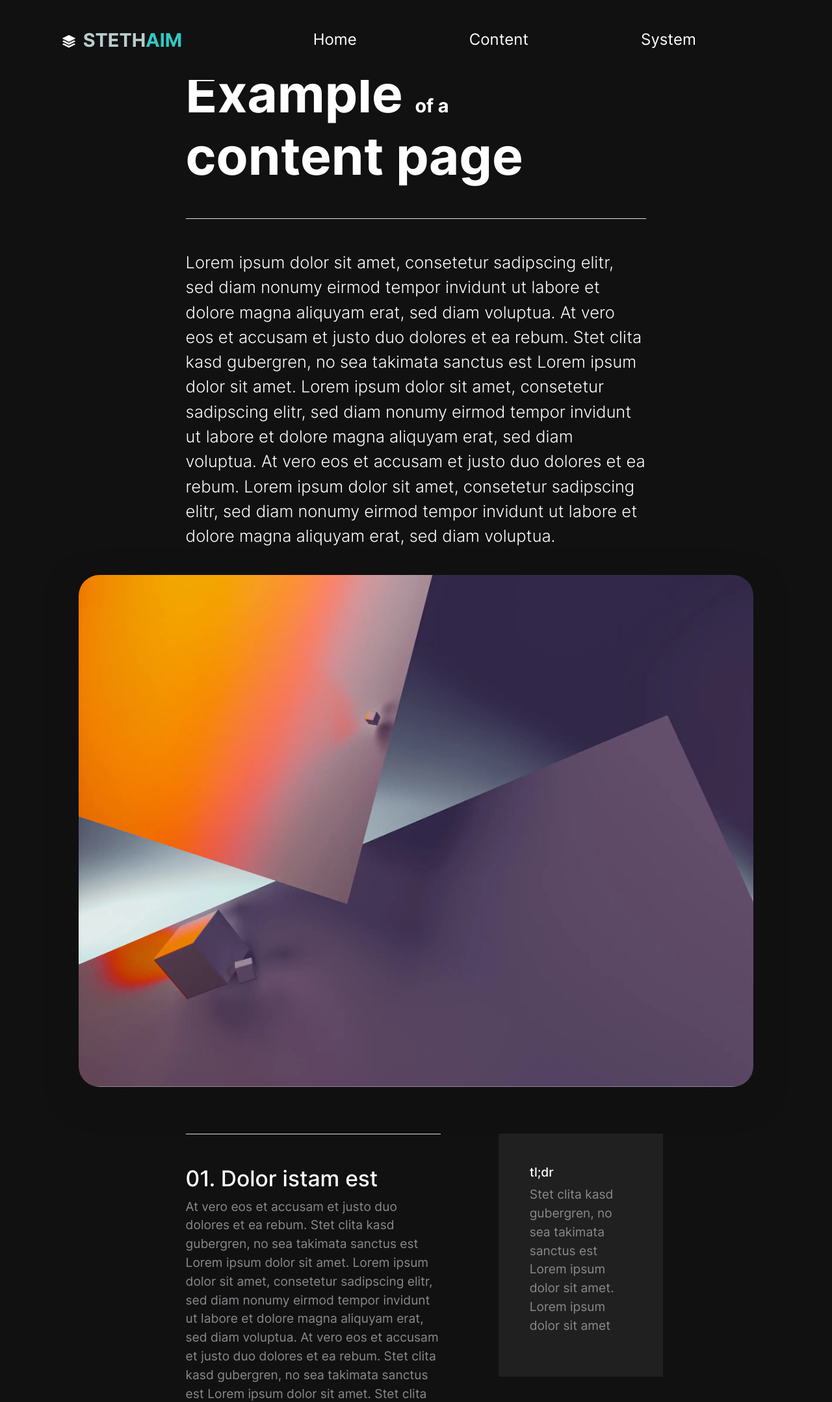
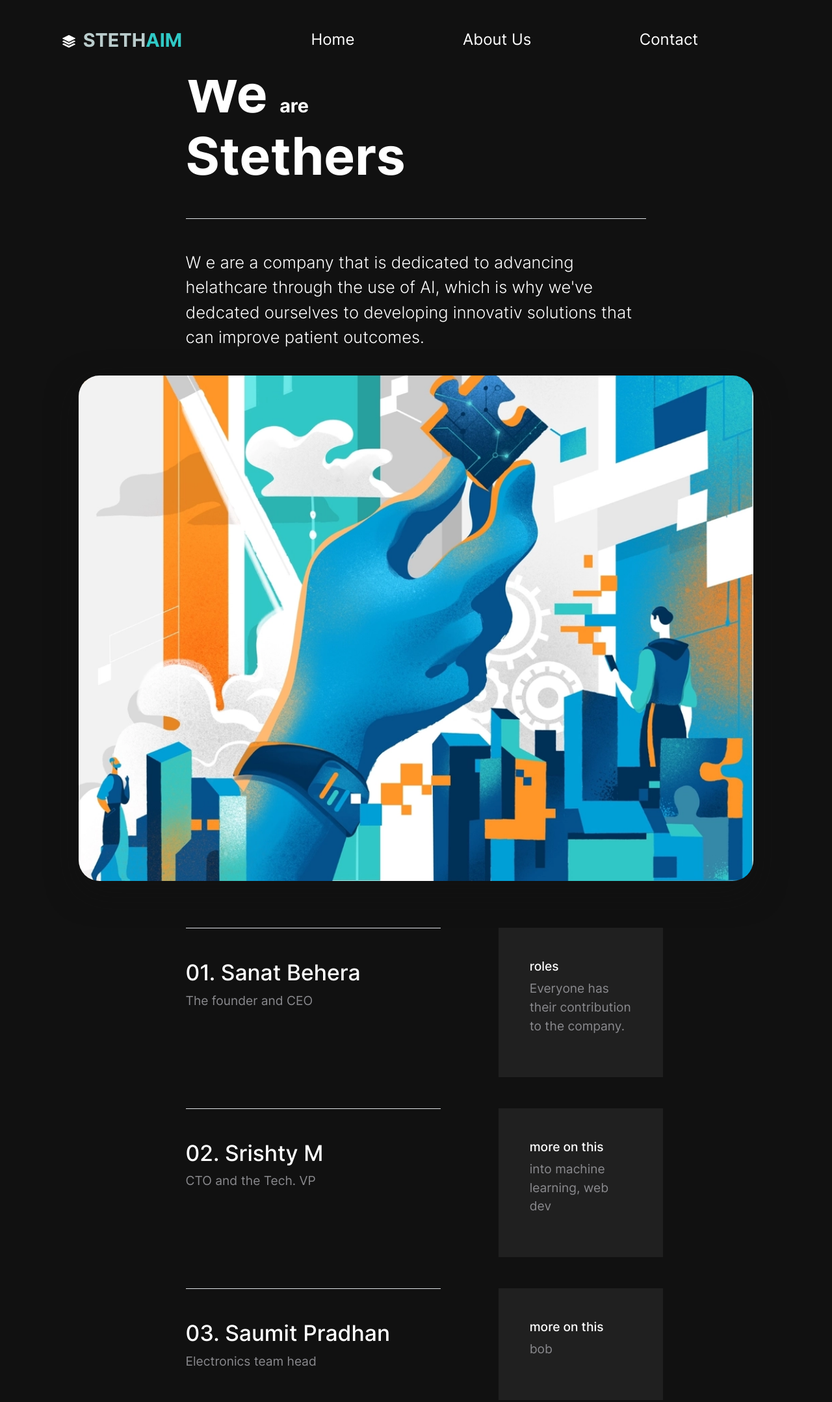
Before and after one commit to Srish-ty/Temp-Steth-site, a plain HTML site: page aboutUs.html in a window 1280 px wide. Shown: the top 2158 px of the page at 65% size. Drawn offline with Linux system fonts and the light colour scheme.

Commit message:
fix: updated other aboutus page

```diff
--- a/content.html
+++ b/aboutUs.html
@@ -84,13 +84,13 @@
   </a>
 </li>
 <li class="nav-item">
-  <a class="nav-link fs-5" href="content.html" aria-label="A sample content page">
-    Content
+  <a class="nav-link fs-5" href="aboutUs.html" aria-label="A sample content page">
+    About Us
   </a>
 </li>
 <li class="nav-item">
-  <a class="nav-link fs-5" href="system.html" aria-label="A system message page">
-    System
+  <a class="nav-link fs-5" href="contact.html" aria-label="A system message page">
+    Contact
   </a>
 </li>
 
@@ -105,47 +105,64 @@
     <div class="col-12 col-lg-10 col-xl-8">
       <div class="row">
         <div class="col-12">
-          <h1 class="display-1 fw-bold">Example
-            <span class="fs-4">of a</span><br>
-            content page</h1>
-          <p class="lead border-top pt-5 mt-5" data-aos="fade-up">Lorem ipsum dolor sit amet, consetetur sadipscing elitr, sed diam nonumy eirmod tempor invidunt ut labore et dolore magna aliquyam erat, sed diam
-            voluptua. At vero eos et accusam et justo duo dolores et ea rebum. Stet clita kasd gubergren, no sea takimata sanctus est Lorem ipsum dolor sit amet. Lorem ipsum dolor sit amet, consetetur sadipscing elitr, sed diam nonumy eirmod tempor invidunt ut
-            labore et dolore magna aliquyam erat, sed diam voluptua. At vero eos et accusam et justo duo dolores et ea rebum. Lorem ipsum dolor sit amet, consetetur sadipscing elitr, sed diam nonumy eirmod tempor invidunt ut labore et dolore magna aliquyam erat,
-            sed diam voluptua.
+          <h1 class="display-1 fw-bold">We
+            <span class="fs-4">are</span><br>
+            Stethers</h1>
+          <p class="lead border-top pt-5 mt-5" data-aos="fade-up">W e are a company that is dedicated to advancing helathcare through the use of AI, which is why we've dedcated ourselves to developing innovativ solutions that can improve patient outcomes.
           </p>
         </div>
       </div>
     </div>
     <div class="row">
       <div class="col-12 py-vh-2">
-      <img src="img/webp/abstract18.webp" width="1446" height="982" alt="abstract image" class="img-fluid position-relative rounded-5 shadow" data-aos="zoom-up">
+      <img src="img/iot.webp" width="1446" height="982" alt="abstract image" class="img-fluid position-relative rounded-5 shadow" data-aos="zoom-up">
     </div>
     </div>
         <div class="col-12 col-lg-10 col-xl-8">
       <div class="row d-flex align-items-start" data-aos="fade-right">
         <div class="col-12 col-lg-7">
-          <h2 class="h3 mt-5 border-top pt-5">01. Dolor istam est</h2>
-          <p class="text-secondary">At vero eos et accusam et justo duo dolores et ea rebum. Stet clita kasd gubergren, no sea takimata sanctus est Lorem ipsum dolor sit amet. Lorem ipsum dolor sit amet, consetetur sadipscing elitr, sed diam nonumy eirmod tempor invidunt ut labore
-            et dolore magna aliquyam erat, sed diam voluptua. At vero eos et accusam et justo duo dolores et ea rebum. Stet clita kasd gubergren, no sea takimata sanctus est Lorem ipsum dolor sit amet. Stet clita kasd gubergren, no sea takimata sanctus est Lorem
-            ipsum dolor sit amet. Consetetur sadipscing elitr, sed diam nonumy eirmod tempor invidunt ut labore et dolore magna aliquyam erat.</p>
+          <h2 class="h3 mt-5 border-top pt-5">01. Sanat Behera</h2>
+          <p class="text-secondary">The founder and CEO </p>
         </div>
         <div class="col-12 col-lg-4 offset-lg-1 bg-gray-900 p-5 mt-5">
-          <h3 class="h6">tl;dr</h3>
-          <p class="text-secondary">
-            Stet clita kasd gubergren, no sea takimata sanctus est Lorem ipsum dolor sit amet. Lorem ipsum dolor sit amet
+          <h3 class="h6">roles</h3>
+          <p class="text-secondary">Everyone has their contribution to the company.
           </p>
         </div>
       </div>
 
       <div class="row d-flex align-items-start" data-aos="fade-right">
         <div class="col-12 col-lg-7">
-          <h2 class="h3 mt-5 border-top pt-5">02. Lorem ipsum</h2>
-          <p class="text-secondary">At vero eos et accusam et justo duo dolores et ea rebum. Stet clita kasd gubergren, no sea takimata sanctus est Lorem ipsum dolor sit amet. Lorem ipsum dolor sit amet, consetetur sadipscing elitr, sed diam nonumy eirmod tempor invidunt ut labore
-            et dolore magna aliquyam erat, sed diam voluptua. At vero eos et accusam et justo duo dolores et ea rebum. Stet clita kasd gubergren, no sea takimata sanctus est Lorem ipsum dolor sit amet. Stet clita kasd gubergren, no sea takimata sanctus est Lorem
-            ipsum dolor sit amet. Consetetur sadipscing elitr, sed diam nonumy eirmod tempor invidunt ut labore et dolore magna aliquyam erat.</p>
+          <h2 class="h3 mt-5 border-top pt-5">02. Srishty M</h2>
+          <p class="text-secondary">CTO and the Tech. VP</p>
         </div>
         <div class="col-12 col-lg-4 offset-lg-1 bg-gray-900 p-5 mt-5">
-          <h3 class="h6">tl;dr</h3>
+          <h3 class="h6">more on this</h3>
+          <p class="text-secondary">into machine learning, web dev
+          </p>
+        </div>
+      </div>
+      <div class="row d-flex align-items-start" data-aos="fade-right">
+        <div class="col-12 col-lg-7">
+          <h2 class="h3 mt-5 border-top pt-5">03. Saumit Pradhan
+          </h2>
+          <p class="text-secondary">Electronics team head</p>
+        </div>
+        <div class="col-12 col-lg-4 offset-lg-1 bg-gray-900 p-5 mt-5">
+          <h3 class="h6">more on this</h3>
+          <p class="text-secondary">
+bob          </p>
+        </div>
+      </div>
+      <div class="row d-flex align-items-start" data-aos="fade-right">
+        <div class="col-12 col-lg-7">
+          <h2 class="h3 mt-5 border-top pt-5">04. Abhrant Panigrahi</h2>
+          <p class="text-secondary">Consetetur sadipscing elitr, sed diam nonumy eirmod tempor invidunt ut labore et dolore magna aliquyam erat. At vero eos et accusam et justo duo dolores et ea rebum. Stet clita kasd gubergren, no sea takimata sanctus est Lorem ipsum dolor sit
+            amet. Lorem ipsum dolor sit amet, consetetur sadipscing elitr, sed diam nonumy eirmod tempor invidunt ut labore et dolore magna aliquyam erat, sed diam voluptua. At vero eos et accusam et justo duo dolores et ea rebum. Stet clita kasd gubergren, no
+            sea takimata sanctus est Lorem ipsum dolor sit amet. Stet clita kasd gubergren, no sea takimata sanctus est Lorem ipsum dolor sit amet. Consetetur sadipscing elitr, sed diam nonumy eirmod tempor invidunt ut labore et dolore magna aliquyam erat.</p>
+        </div>
+        <div class="col-12 col-lg-4 offset-lg-1 bg-gray-900 p-5 mt-5">
+          <h3 class="h6">more on this</h3>
           <p class="text-secondary">
             Stet clita kasd gubergren, no sea takimata sanctus est Lorem ipsum dolor sit amet. Lorem ipsum dolor sit amet
           </p>
@@ -153,36 +170,7 @@
       </div>
       <div class="row d-flex align-items-start" data-aos="fade-right">
         <div class="col-12 col-lg-7">
-          <h2 class="h3 mt-5 border-top pt-5">03. Dolor sitam est
-          </h2>
-          <p class="text-secondary">At vero eos et accusam et justo duo dolores et ea rebum. Stet clita kasd gubergren, no sea takimata sanctus est Lorem ipsum dolor sit amet. Lorem ipsum dolor sit amet, consetetur sadipscing elitr, sed diam nonumy eirmod tempor invidunt ut labore
-            et dolore magna aliquyam erat, sed diam voluptua. At vero eos et accusam et justo duo dolores et ea rebum. Stet clita kasd gubergren, no sea takimata sanctus est Lorem ipsum dolor sit amet. Stet clita kasd gubergren, no sea takimata sanctus est Lorem
-            ipsum dolor sit amet. Consetetur sadipscing elitr, sed diam nonumy eirmod tempor invidunt ut labore et dolore magna aliquyam erat.</p>
-        </div>
-        <div class="col-12 col-lg-4 offset-lg-1 bg-gray-900 p-5 mt-5">
-          <h3 class="h6">tl;dr</h3>
-          <p class="text-secondary">
-            Et accusam et justo duo dolores et ea rebum. Stet clita kasd gubergren, no sea takimata sanctus est Lorem ipsum dolor sit amet. Lorem ipsum dolor sit amet
-          </p>
-        </div>
-      </div>
-      <div class="row d-flex align-items-start" data-aos="fade-right">
-        <div class="col-12 col-lg-7">
-          <h2 class="h3 mt-5 border-top pt-5">04. Eirmod tempor invidunt</h2>
-          <p class="text-secondary">Consetetur sadipscing elitr, sed diam nonumy eirmod tempor invidunt ut labore et dolore magna aliquyam erat. At vero eos et accusam et justo duo dolores et ea rebum. Stet clita kasd gubergren, no sea takimata sanctus est Lorem ipsum dolor sit
-            amet. Lorem ipsum dolor sit amet, consetetur sadipscing elitr, sed diam nonumy eirmod tempor invidunt ut labore et dolore magna aliquyam erat, sed diam voluptua. At vero eos et accusam et justo duo dolores et ea rebum. Stet clita kasd gubergren, no
-            sea takimata sanctus est Lorem ipsum dolor sit amet. Stet clita kasd gubergren, no sea takimata sanctus est Lorem ipsum dolor sit amet. Consetetur sadipscing elitr, sed diam nonumy eirmod tempor invidunt ut labore et dolore magna aliquyam erat.</p>
-        </div>
-        <div class="col-12 col-lg-4 offset-lg-1 bg-gray-900 p-5 mt-5">
-          <h3 class="h6">tl;dr</h3>
-          <p class="text-secondary">
-            Stet clita kasd gubergren, no sea takimata sanctus est Lorem ipsum dolor sit amet. Lorem ipsum dolor sit amet
-          </p>
-        </div>
-      </div>
-      <div class="row d-flex align-items-start" data-aos="fade-right">
-        <div class="col-12 col-lg-7">
-          <h2 class="h3 mt-5 border-top pt-5">05. Lorem ipsum</h2>
+          <h2 class="h3 mt-5 border-top pt-5">05. Arin Mohapatra</h2>
           <p class="text-secondary">At vero eos et accusam et justo duo dolores et ea rebum. Stet clita kasd gubergren, no sea takimata sanctus est Lorem ipsum dolor sit amet. Lorem ipsum dolor sit amet, consetetur sadipscing elitr, sed diam nonumy eirmod tempor invidunt ut labore
             et dolore magna aliquyam erat, sed diam voluptua. At vero eos et accusam et justo duo dolores et ea rebum. Stet clita kasd gubergren, no sea takimata sanctus est Lorem ipsum dolor sit amet. Stet clita kasd gubergren, no sea takimata sanctus est Lorem
             ipsum dolor sit amet. Consetetur sadipscing elitr, sed diam nonumy eirmod tempor invidunt ut labore et dolore magna aliquyam erat. At vero eos et accusam et justo duo dolores et ea rebum. Stet clita kasd gubergren, no sea takimata sanctus est Lorem
@@ -202,10 +190,7 @@
   <div class="row d-flex align-items-start justify-content-center py-vh-3 text-muted" data-aos="fade">
       <div class="col-12 col-lg-10 col-xl-9">
       <div class="p-5 small bg-gray-900">
-      <p>*At vero eos et accusam et justo duo dolores et ea rebum. Stet clita kasd gubergren, no sea takimata sanctus est Lorem ipsum dolor sit amet. Lorem ipsum dolor sit amet, consetetur sadipscing elitr, sed diam nonumy eirmod tempor invidunt ut labore
-        et dolore magna aliquyam erat, sed diam voluptua. At vero eos et accusam et justo duo dolores et ea rebum. Stet clita kasd gubergren, no sea takimata sanctus est Lorem ipsum dolor sit amet. Stet clita kasd gubergren, no sea takimata sanctus est Lorem
-        ipsum dolor sit amet. Consetetur sadipscing elitr, sed diam nonumy eirmod tempor invidunt ut labore et dolore magna aliquyam erat. At vero eos et accusam et justo duo dolores et ea rebum. Stet clita kasd gubergren, no sea takimata sanctus est Lorem
-        ipsum dolor sit amet. Stet clita kasd gubergren, no sea takimata sanctus est Lorem ipsum dolor sit amet. Consetetur sadipscing elitr, sed diam nonumy eirmod tempor invidunt ut labore et dolore magna aliquyam erat.</p>
+      <p>Help us spread the innovation and remain updated about our recent growth. Be an early follower of the next Open AI in HealthCare.     STAY UPDATED!</p>
     </div>
     </div>
   </div>
```
Also changed, not shown: index.html (+4 -4 lines), contact.html (renamed from system.html).
